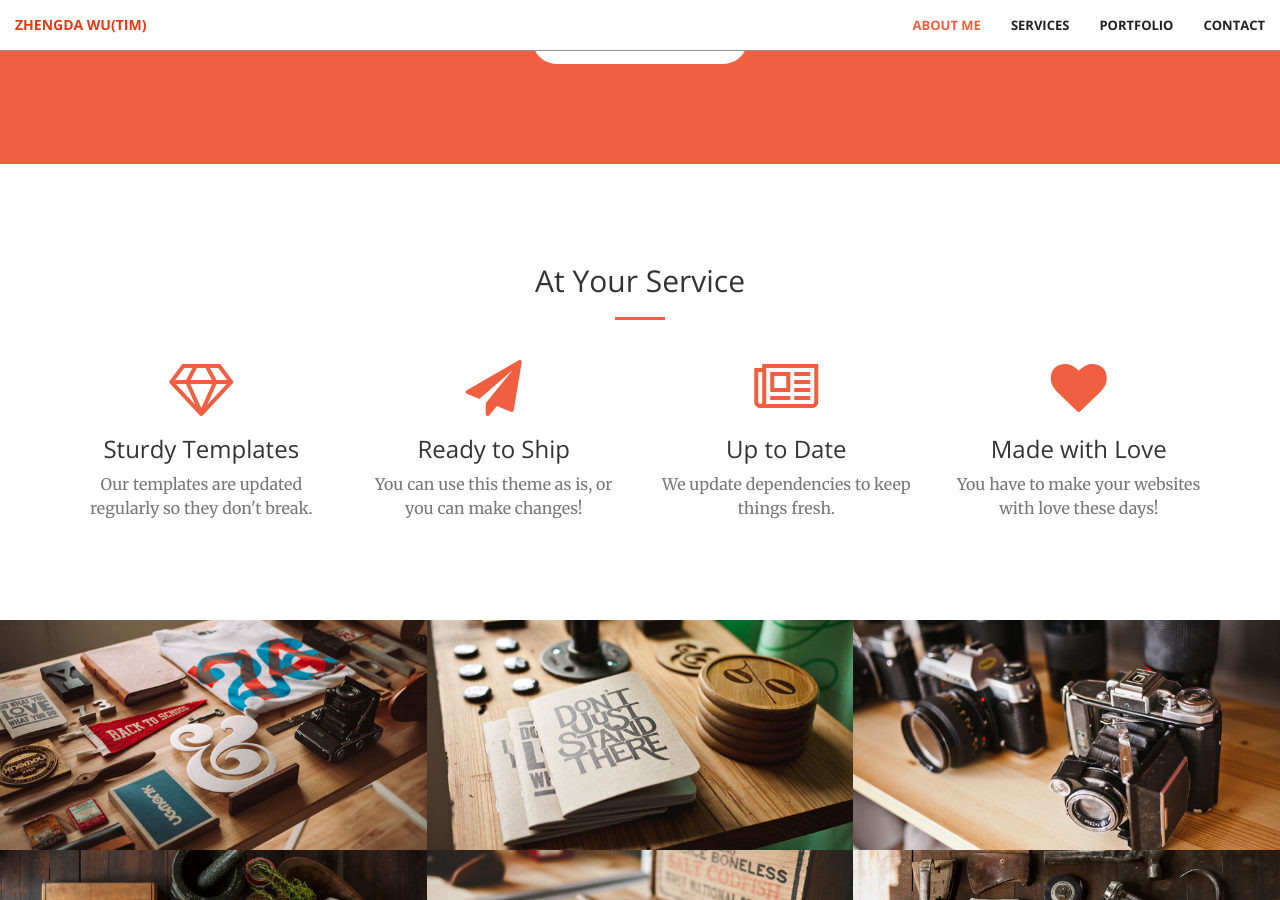
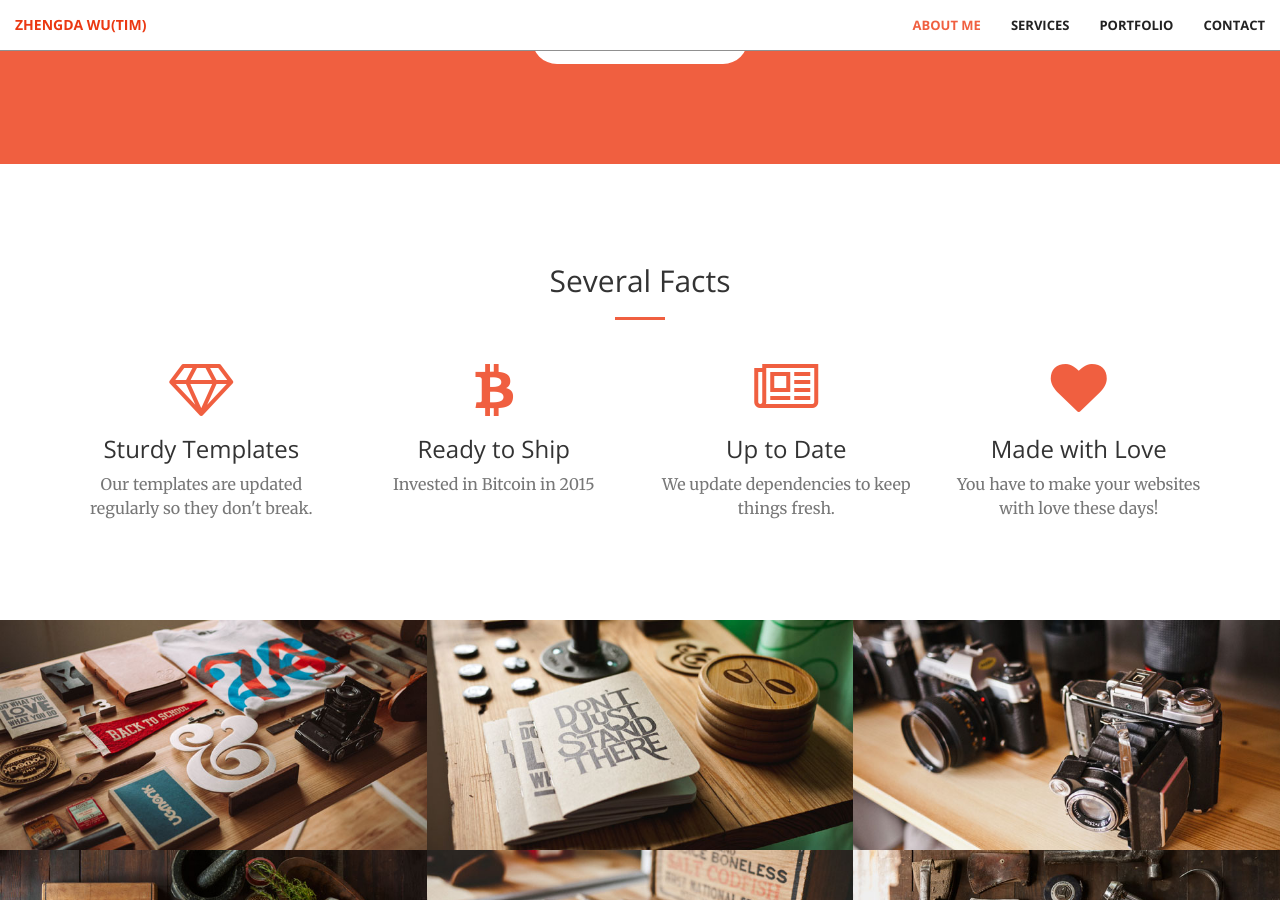
Before and after one commit to sjtuwzd/sjtuwzd.github.io, a Jekyll site: the page built from index.html, in a window 1280 px wide and 900 px high, scrolled down 1130 px. Built offline with Jekyll 4.4.1, drawn with Linux system fonts in a browser that asks for light colours.

Commit message:
modify services, add bitcoin icon

```diff
--- a/_includes/services.html
+++ b/_includes/services.html
@@ -2,7 +2,7 @@
     <div class="container">
         <div class="row">
             <div class="col-lg-12 text-center">
-                <h2 class="section-heading">At Your Service</h2>
+                <h2 class="section-heading">Several Facts</h2>
                 <hr class="primary">
             </div>
         </div>
@@ -18,9 +18,9 @@
             </div>
             <div class="col-lg-3 col-md-6 text-center">
                 <div class="service-box">
-                    <i class="fa fa-4x fa-paper-plane wow bounceIn text-primary" data-wow-delay=".1s"></i>
+                    <i class="fa fa-4x fa-bitcoin wow bounceIn text-primary" data-wow-delay=".1s"></i>
                     <h3>Ready to Ship</h3>
-                    <p class="text-muted">You can use this theme as is, or you can make changes!</p>
+                    <p class="text-muted">Invested in Bitcoin in 2015</p>
                 </div>
             </div>
             <div class="col-lg-3 col-md-6 text-center">
```
